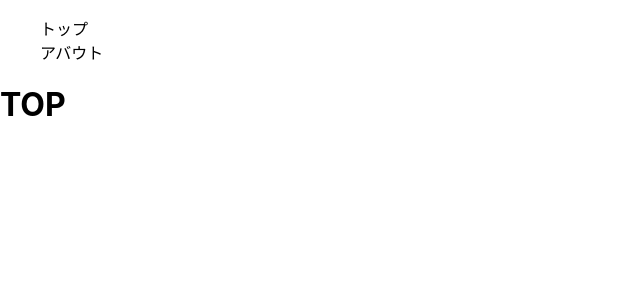
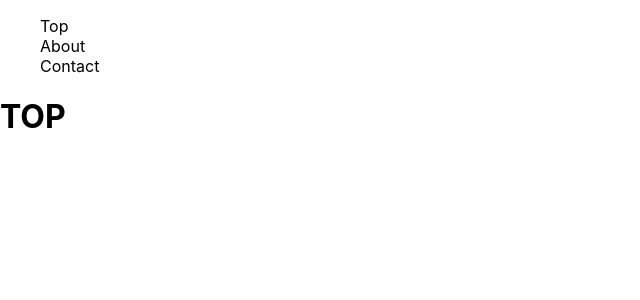
Before and after one commit to Yoshiyuki-Iwasaki/iwasakiii, a React (Create React App) app: page / in a window 1280 px wide. Shown: the top 300 px of the page, without its empty margins (0-640 px from the left). Built offline with nearby package versions, Linux system fonts and the light colour scheme.

Commit message:
fix error and layout.

```diff
--- a/src/App.tsx
+++ b/src/App.tsx
@@ -1,21 +1,25 @@
-import React from "react";
 import { BrowserRouter as Router, Route, Link } from "react-router-dom";
 import Top from "./components/Top";
 import About from "./components/About";
+import Contact from "./components/Contact";
 
 function App() {
   return (
     <Router>
       <ul>
         <li>
-          <Link to="/">トップ</Link>
+          <Link to="/">Top</Link>
         </li>
         <li>
-          <Link to="/about/">アバウト</Link>
+          <Link to="/about/">About</Link>
+        </li>
+        <li>
+          <Link to="/contact/">Contact</Link>
         </li>
       </ul>
       <Route path="/" exact component={Top} />
       <Route path="/about/" exact component={About} />
+      <Route path="/contact/" exact component={Contact} />
     </Router>
   );
 }
```
